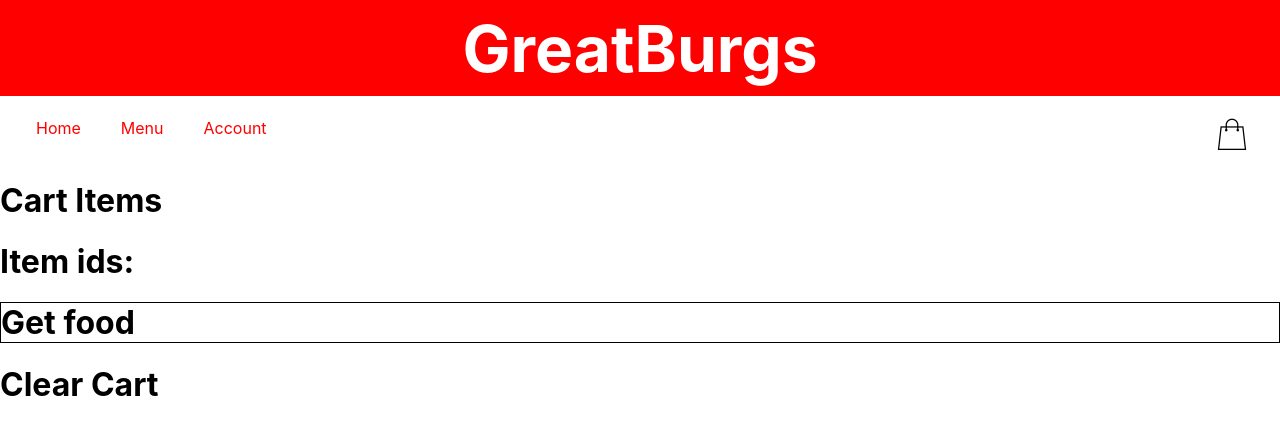
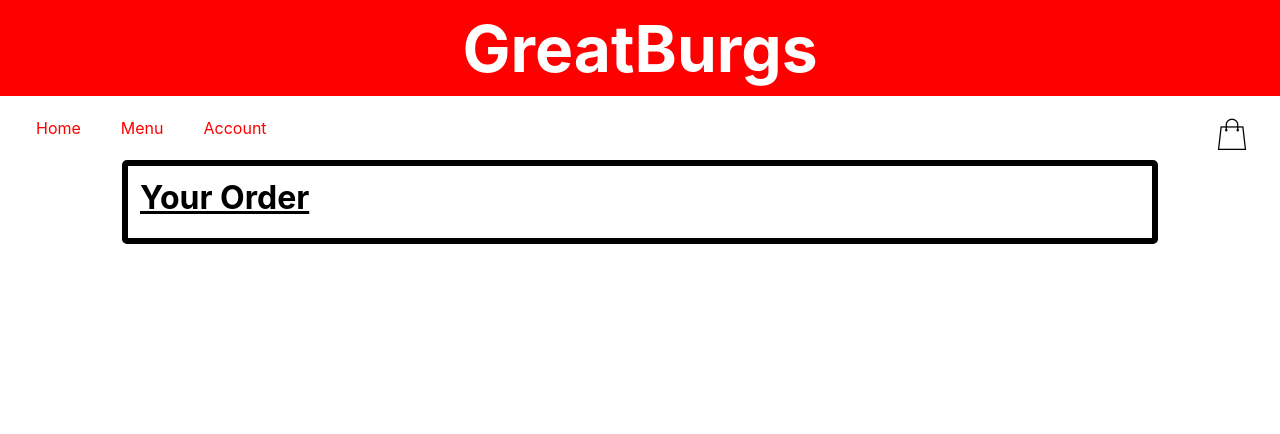
Before and after one commit to jungwoos99/GreatBurgs, a React (Create React App) app in the folder good-burgs-app/: page /cart in a window 1280 px wide. Shown: the top 434 px of the page. Built offline with nearby package versions, Linux system fonts and the light colour scheme.

Commit message:
Implemented a method of persisting cart data through cookies

```diff
--- a/good-burgs-app/src/App.css
+++ b/good-burgs-app/src/App.css
@@ -74,19 +74,6 @@
   text-decoration: none;
 }
 
-.cart-quantity {
-  display: flex;
-  position: absolute;
-  color: white;
-  transform: translateX(1.3rem) translateY(1.5rem);
-  background-color: red;
-  border-radius: 50%;
-  height: 1.5rem;
-  width: 1.5rem;
-  justify-content: center;
-  align-items: center;
-}
-
 /* MENU */
 
 .menu-page {
@@ -126,7 +113,7 @@
 
 /* FOOD CARD */
 
-.food-card {
+.menu-food-card {
   display: flex;
   /* border: solid 0.4rem red; */
   max-height: 25rem;
@@ -140,12 +127,12 @@
   justify-content: space-between;
 }
 
-.food-card:hover {
+.menu-food-card:hover {
   transition: .5s;
   transform: scale(1.1);
 }
 
-.food-card:not(:hover) {
+.menu-food-card:not(:hover) {
   transition: .5s;
   transform: scale(1);
 }
@@ -276,3 +263,54 @@
   top: 50%;
   transform: translate(-50%, -50%);
 }
+
+/* CART */
+
+.cart-quantity {
+  display: flex;
+  position: absolute;
+  color: white;
+  transform: translateX(1.3rem) translateY(1.5rem);
+  background-color: red;
+  border-radius: 50%;
+  height: 1.5rem;
+  width: 1.5rem;
+  justify-content: center;
+  align-items: center;
+}
+
+.cart-page-wrapper {
+  display: flex;
+  flex-direction: column;
+  width: 100%;
+  height: auto;
+  align-items: center;
+}
+
+.cart-items-container {
+  border: .4rem solid black;
+  border-radius: 5px;
+  width: 80%;
+  display: flex;
+  flex-direction: column;
+  justify-content: center;
+}
+
+.cart-items-header {
+  text-decoration: underline;
+  margin-left: .75rem;
+  margin-top: .75rem;
+}
+
+.cart-food-card {
+  display: flex;
+  border: .25rem solid black;
+  margin: .5rem;
+  align-items: center;
+}
+
+.cart-food-card-img {
+  max-height: 7rem;
+  margin: 0;
+  padding: 0;
+}
--- a/good-burgs-app/src/components/AccountInfo.js
+++ b/good-burgs-app/src/components/AccountInfo.js
@@ -2,7 +2,6 @@ import React from 'react'
 import { setUserLoginStatus, setUserPoints } from '../features/user/userSlice'
 import { useSelector, useDispatch } from 'react-redux'
 import Cookies from 'js-cookie'
-import { clearCart } from '../features/cart/cartSlice'
 
 export default function AccountInfo() {
     const userInfo = useSelector(state => state.user)
@@ -13,7 +12,6 @@ export default function AccountInfo() {
         Cookies.remove("email")
         Cookies.remove("password")
         Cookies.remove("token")
-        dispatch(clearCart())
         dispatch(setUserPoints(0))
     }
 
--- /dev/null
+++ b/good-burgs-app/src/components/CartFoodCard.js
@@ -0,0 +1,9 @@
+import React from 'react'
+
+export default function CartFoodCard(props) {
+    return (
+        <div className='cart-food-card'>
+            <img src={props.imgUrl} className="cart-food-card-img"></img>
+        </div>
+    )
+}
--- a/good-burgs-app/src/components/CartItems.js
+++ b/good-burgs-app/src/components/CartItems.js
@@ -1,15 +1,33 @@
-import React from 'react'
+import React, { useEffect, useState } from 'react'
 import { useSelector } from 'react-redux'
+import CartFoodCard from './CartFoodCard'
 
 export default function CartItems() {
 
-    const cartItemIds = useSelector(state => state.cart).itemIds
+    const [cartFoodCards, setCartFoodCards] = useState([])
+    const cartCardsData = useSelector(state => state.cart).cartFoodCards
+
+    function fillFoodList() {
+        setCartFoodCards(cartCardsData.map((card) =>
+            <CartFoodCard
+                // key={cartCardsData.indexOf(card).id}
+                id={card.id}
+                imgUrl={card.img}
+                desc={card.desc}
+                price={card.price}
+                name={card.name}
+            />
+        ))
+    }
+
+    console.log(cartFoodCards)
+
+    useEffect(()=>fillFoodList(),[])
 
     return (
-        <div>
-            <h1>Cart Items</h1>
-            <h1>{"Item ids: "+cartItemIds.toString()}</h1>
-            <h1 style={{border:"1px solid black", cursor:"pointer"}}>Get food</h1>
+        <div className='cart-items-container'>
+            <h1 className='cart-items-header'>Your Order</h1>
+            {cartFoodCards}
         </div>
     )
 }
--- a/good-burgs-app/src/components/LoginForm.js
+++ b/good-burgs-app/src/components/LoginForm.js
@@ -54,8 +54,8 @@ export default function LoginForm() {
             Cookies.set("lastName", data.lastName)
             Cookies.set("id", data.id)
             Cookies.set("points", data.points)
-            dispatch(setUserPoints(Cookies.get("points")))
-            dispatch(setUserName(Cookies.get("firstName")))
+            dispatch(setUserPoints(data.points))
+            dispatch(setUserName(data.firstName))
         }
     }
 
--- a/good-burgs-app/src/components/MenuBoard.js
+++ b/good-burgs-app/src/components/MenuBoard.js
@@ -1,5 +1,5 @@
 import React, { useState, useEffect } from 'react'
-import FoodCard from './FoodCard';
+import MenuFoodCard from './MenuFoodCard';
 
 export default function MenuBoard() {
 
@@ -13,7 +13,7 @@ export default function MenuBoard() {
         fetch("http://localhost:8080/api/food/all")
             .then(res => res.json())
             .then(data => setFood((data.map((food) =>
-                <FoodCard
+                <MenuFoodCard
                     key={food.id}
                     id={food.id}
                     name={food.name}
@@ -28,6 +28,8 @@ export default function MenuBoard() {
 
     useEffect(()=> fillFoodList(), [])
 
+
+
     return (
         <div className='menu'>
             <div className='menu-container'>
--- a/good-burgs-app/src/pages/CartPage.js
+++ b/good-burgs-app/src/pages/CartPage.js
@@ -1,22 +1,12 @@
 import Cookies from "js-cookie";
 import React from "react";
-import { useDispatch } from "react-redux";
 import CartItems from "../components/CartItems";
-import { clearCart } from "../features/cart/cartSlice";
 
 export default function Cart() {
 
-    const dispatch = useDispatch()
-
-    function emptyCart() {
-        Cookies.remove("ids")
-        dispatch(clearCart())
-    }
-
-    return (
-        <div>
-            <CartItems/>
-            <h1 onClick={()=>emptyCart()}>Clear Cart</h1>
-        </div>
-    )
+  return (
+    <div className="cart-page-wrapper">
+      <CartItems />
+    </div>
+  );
 }
--- a/good-burgs-app/src/pages/LayoutPage.js
+++ b/good-burgs-app/src/pages/LayoutPage.js
@@ -4,8 +4,6 @@ import { Outlet, NavLink } from 'react-router-dom'
 import ShoppingBag from "/Users/jungwooseo/Desktop/GreatBurgs/good-burgs-app/src/ShoppingBag.png"
 
 const Layout = () => {
-
-    const cartQunatity = useSelector(state => state.cart).itemIds.length
 
     return (
         <>
@@ -23,11 +21,11 @@ const Layout = () => {
                     <li style={{marginLeft: "auto", marginRight: "2rem", marginTop: "2rem"}}>
                         <NavLink to={"/cart"}>
                             <div>
-                                {cartQunatity > 0 &&
+                                {/* {cartQunatity > 0 &&
                                     <div className='cart-quantity'>
                                         <h4>{cartQunatity}</h4>
                                     </div>
-                                }
+                                } */}
                                 <img src={ShoppingBag} style={{height:"2rem", textDecoration:"none"}} alt="clipart of shopping bag" className='shopping-bag-img'></img>
                             </div>
                         </NavLink>
--- a/good-burgs-app/src/pages/MenuPage.js
+++ b/good-burgs-app/src/pages/MenuPage.js
@@ -1,3 +1,4 @@
+import Cookies from "js-cookie";
 import React from "react";
 import { useSelector } from "react-redux";
 import MenuBoard from '../components/MenuBoard'
@@ -8,6 +9,7 @@ import MenuBoard from '../components/MenuBoard'
 
 export default function Menu() {
     const userInfo = useSelector(state => state.user)
+    const cartCards = useSelector(state => state.cart).cartFoodCards
     const userLoggedIn = userInfo.loggedIn
     const userPoints = userInfo.userPoints
     // const dispatch = useDispatch()
@@ -39,6 +41,12 @@ export default function Menu() {
     //         })
     // }
 
+    // console.log(cartCards)
+    cartCards.forEach((card)=> console.log(card.name))
+
+    console.log(Cookies.get("ids").split(","))
+
+
     return (
         <div className="menu-page">
             <h1>GreatBurgs Menu Items</h1>
```
Also changed, not shown: good-burgs-app/src/components/MenuFoodCard.js (renamed from good-burgs-app/src/components/FoodCard.js, +37 -10 lines), good-burgs-app/src/features/cart/cartSlice.js (+6 -13 lines).
